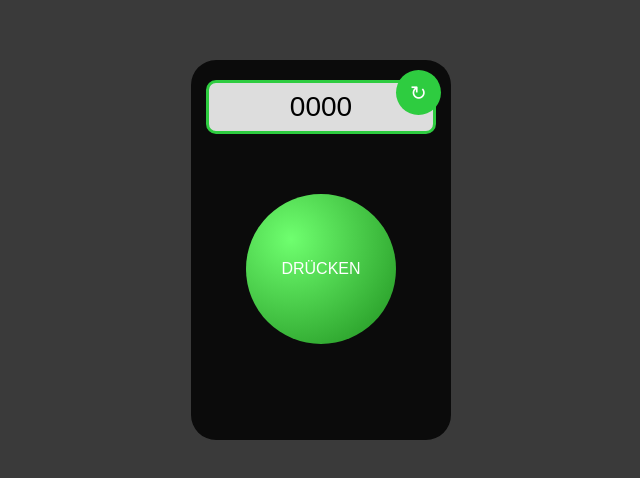
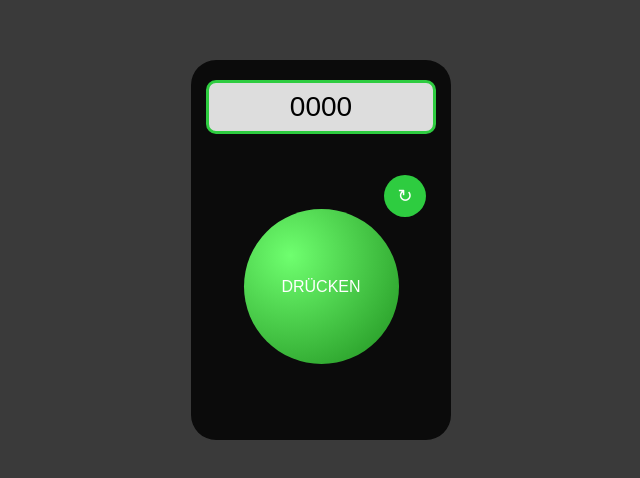
Before and after one commit to alirizasorkun/zaehler-app, a plain HTML site: page index.html in a window 1280 px wide. Shown: the part 150-628 px from the top of the page, without its empty margins (319-959 px from the left). Drawn offline with Linux system fonts and the light colour scheme.

Commit message:
Update index.html

```diff
--- a/index.html
+++ b/index.html
@@ -16,7 +16,6 @@ body {
   font-family: Arial, sans-serif;
 }
 
-/* Schwarzer Kasten */
 .box {
   width: 260px;
   height: 360px;
@@ -42,9 +41,9 @@ body {
 
 /* Großer Button */
 .main-btn {
-  margin-top: 60px; /* 🔥 weiter runter */
-  width: 150px;
-  height: 150px;
+  margin-top: 75px; /* 🔥 etwas weiter runter */
+  width: 155px;
+  height: 155px;
   border-radius: 50%;
   border: none;
   color: white;
@@ -52,18 +51,18 @@ body {
   background: radial-gradient(circle at 30% 30%, #6fff6f, #1e8f1e);
 }
 
-/* Reset Button oben rechts RAND */
+/* Reset Button (JETZT PERFEKT POSITIONIERT) */
 .reset-btn {
   position: absolute;
-  top: 10px;
-  right: 10px;
-  width: 45px;
-  height: 45px;
+  top: 115px;   /* 🔥 runter */
+  right: 25px;  /* 🔥 etwas nach links */
+  width: 42px;
+  height: 42px;
   border-radius: 50%;
   border: none;
   background: #2ecc40;
   color: white;
-  font-size: 20px;
+  font-size: 18px;
 }
 </style>
 </head>
@@ -72,11 +71,11 @@ body {
 
 <div class="box">
 
-  <button class="reset-btn" onclick="resetCounter()">↻</button>
-
   <div id="counter" class="display">0000</div>
 
   <button class="main-btn" onclick="clickBtn()">DRÜCKEN</button>
+
+  <button class="reset-btn" onclick="resetCounter()">↻</button>
 
 </div>
 
```
